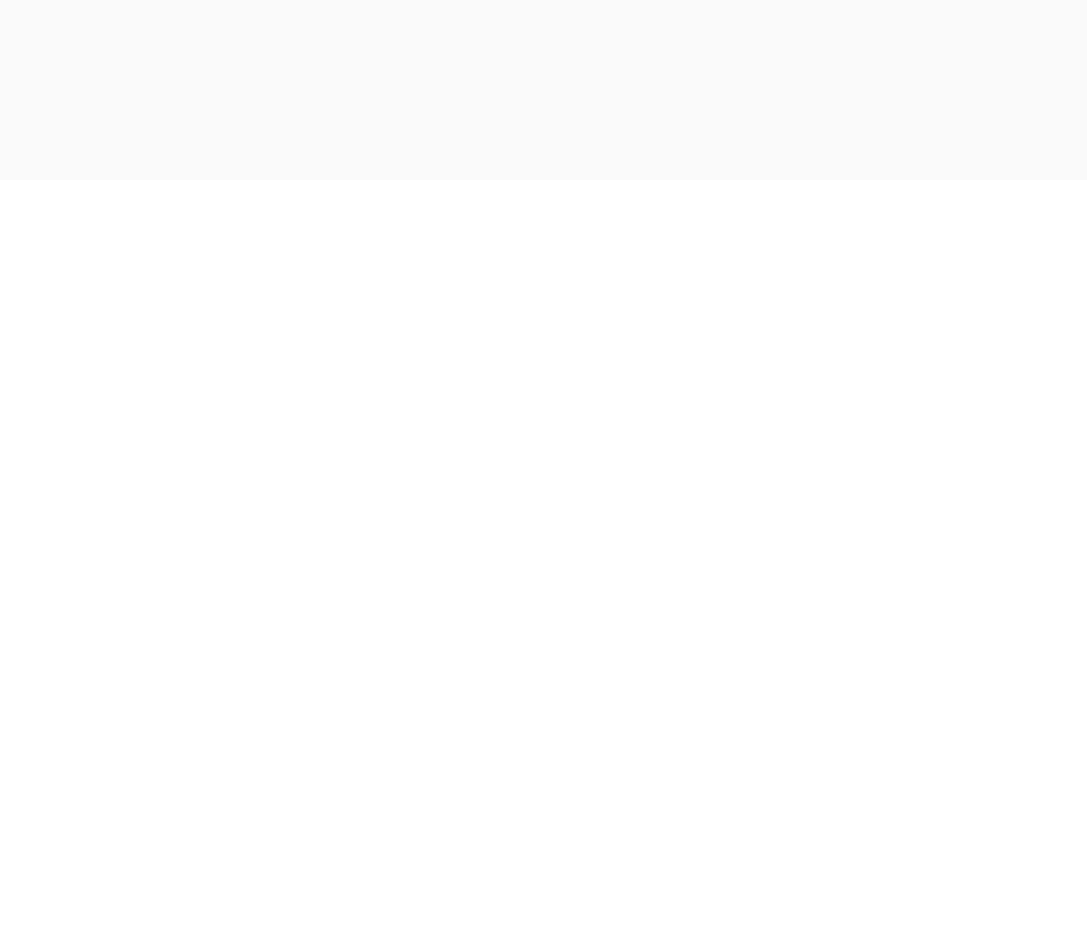
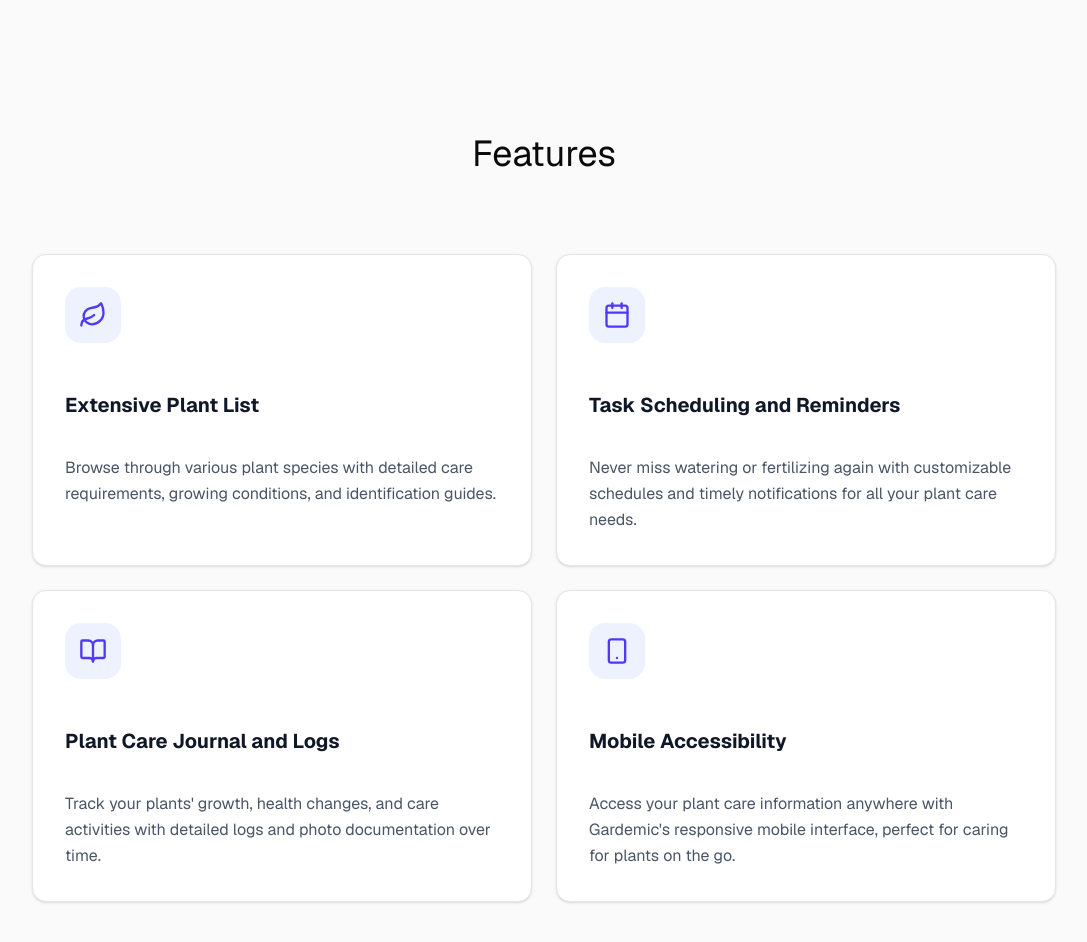
Before and after one commit to CSci-153-Web-Systems-and-Technologies/batch-2025-gardemic-web, a Next.js app: page / in a window 1280 px wide. Shown: the part 620-1562 px from the top of the page, without its empty margins (96-1183 px from the left). Before the commit the page ends 800 px from the top, so only its background shows below. Built offline with nearby package versions, Linux system fonts and the light colour scheme.

Commit message:
Add Features component to landing page
Initialize feature cards w/ descriptions

```diff
--- a/app/page.tsx
+++ b/app/page.tsx
@@ -1,5 +1,6 @@
 import NavBar from "@/components/NavBar";
 import DecisionScreen from "@/components/DecisionScreen";
+import Features from "@/components/Features";
 
 export default function Home() {
   return (
@@ -11,6 +12,10 @@ export default function Home() {
 
         <DecisionScreen />
 
+        <span className="mt-20"></span>
+
+        <Features />
+
       </main>
     </div>
   );
--- /dev/null
+++ b/components/Features.tsx
@@ -0,0 +1,58 @@
+import { Card } from "./ui/card";
+import { Leaf, Calendar, BookOpen, Smartphone } from 'lucide-react';
+
+export default function Features() {
+
+    const features = [
+    {
+      icon: Leaf,
+      title: "Extensive Plant List",
+      description: "Browse through various plant species with detailed care requirements, growing conditions, and identification guides."
+    },
+    {
+      icon: Calendar,
+      title: "Task Scheduling and Reminders",
+      description: "Never miss watering or fertilizing again with customizable schedules and timely notifications for all your plant care needs."
+    },
+    {
+      icon: BookOpen,
+      title: "Plant Care Journal and Logs",
+      description: "Track your plants' growth, health changes, and care activities with detailed logs and photo documentation over time."
+    },
+    {
+      icon: Smartphone,
+      title: "Mobile Accessibility",
+      description: "Access your plant care information anywhere with Gardemic's responsive mobile interface, perfect for caring for plants on the go."
+    }
+  ];
+
+  return (
+    <>
+      <div className="flex items-center justify-center mx-auto text-4xl">Features</div>
+        <div className="grid grid-cols-1 md:grid-cols-2 lg:grid-cols-2 gap-6 max-w-5xl mx-auto mb-12">
+        {features.map((feature, index) => {
+        const Icon = feature.icon;
+        return (
+            <Card
+            key={index}
+            className="p-8 hover:shadow-lg transition-shadow"
+            >
+            <div className="bg-indigo-50 w-14 h-14 rounded-2xl flex items-center justify-center mb-6">
+                <Icon className="w-7 h-7 text-indigo-600" />
+            </div>
+            <h3 className="text-xl font-bold text-gray-900 mb-3">
+                {feature.title}
+            </h3>
+            <p className="text-gray-600 leading-relaxed">
+                {feature.description}
+            </p>
+            </Card>
+        );
+        })}
+    </div>
+
+
+    </>
+
+  );
+}
```
